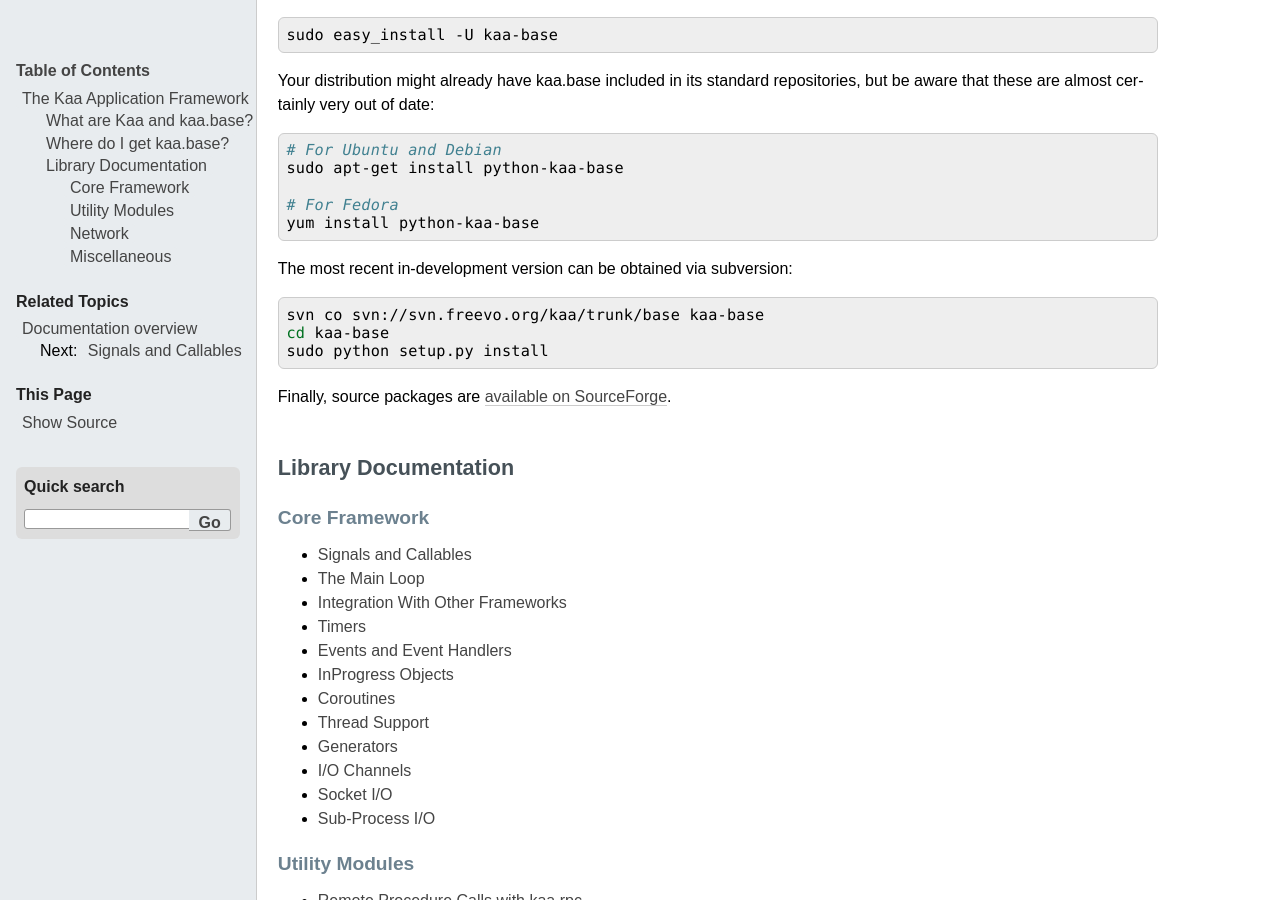
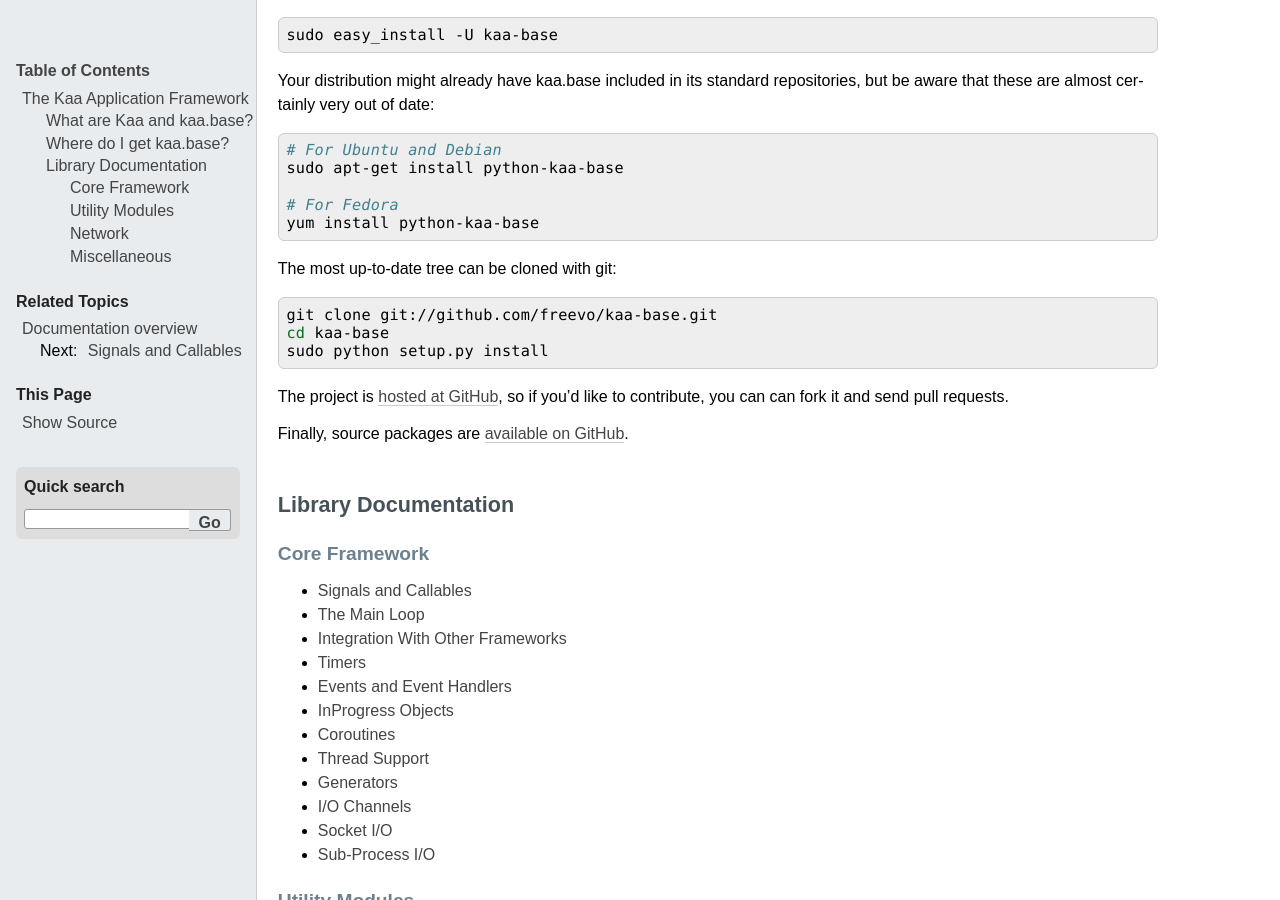
Before and after one commit to freevo/kaa-base, a Sphinx documentation site: the page built from doc/index.rst, in a window 1280 px wide and 900 px high, scrolled down 669 px. Built offline with Sphinx 7.4.7, drawn with Linux system fonts in a browser that asks for light colours; the version number is read from the project's files by our own code.

Commit message:
Update documentation to reflect migration to GitHub

```diff
--- a/doc/index.rst
+++ b/doc/index.rst
@@ -54,18 +54,19 @@ repositories, but be aware that these are almost certainly very out of date:
     # For Fedora
     yum install python-kaa-base
 
-
-The most recent in-development version can be obtained via subversion:
+The most up-to-date tree can be cloned with git:
 
 .. code-block:: bash
 
-    svn co svn://svn.freevo.org/kaa/trunk/base kaa-base
+    git clone git://github.com/freevo/kaa-base.git
     cd kaa-base
     sudo python setup.py install
 
+The project is `hosted at GitHub <https://github.com/freevo/kaa-base>`_, so if
+you'd like to contribute, you can can fork it and send pull requests.
 
-Finally, source packages are `available on SourceForge
-<http://sourceforge.net/projects/freevo/files/kaa-base/>`_.
+Finally, source packages are `available on GitHub
+<https://github.com/freevo/kaa-base/downloads>`_.
 
 
 
```
